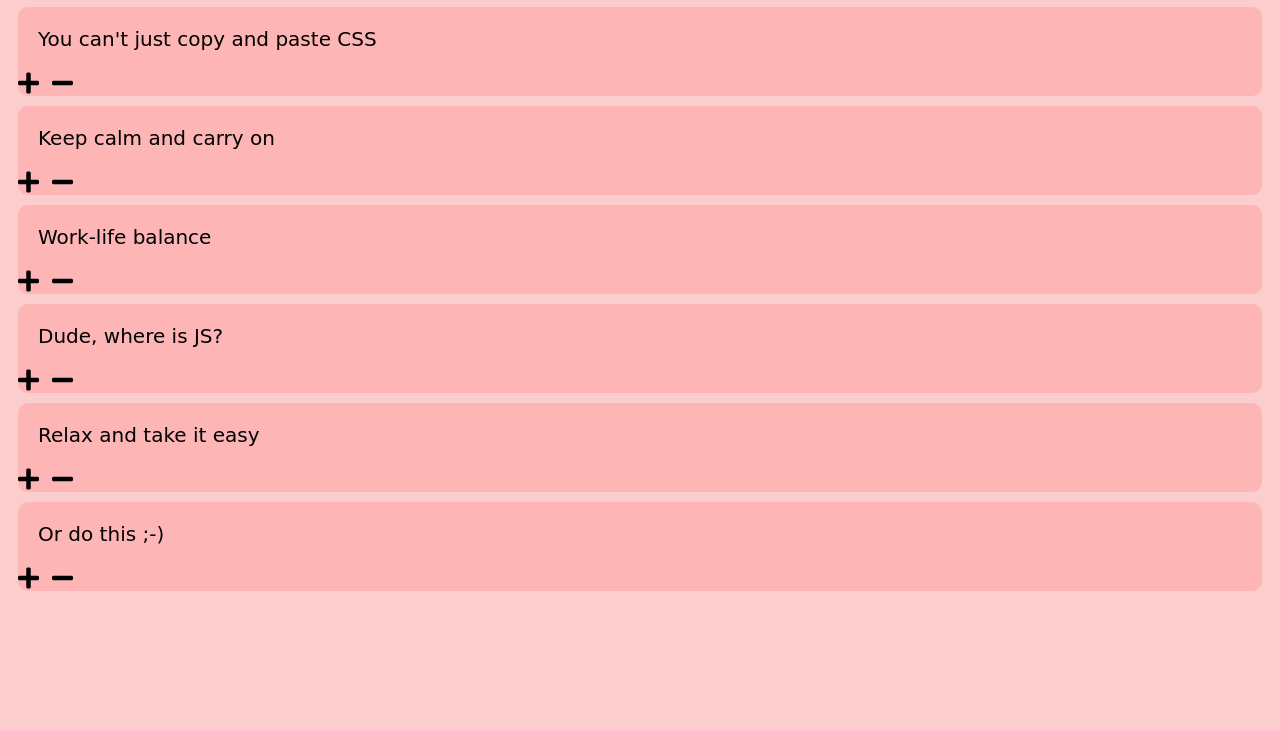
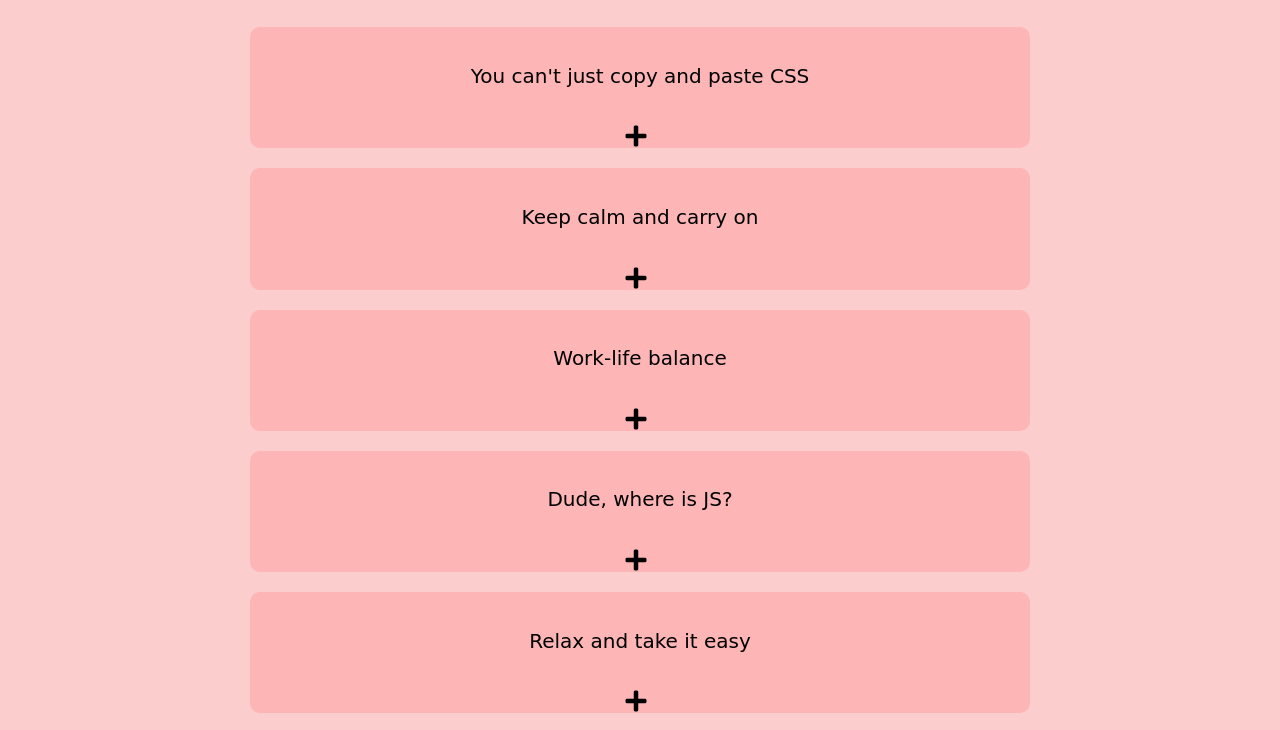
Before and after one commit to anastasi-ya91/cssBayan, a plain HTML site: page index.html in a window 1280 px wide. Shown: the part 140-870 px from the top of the page. Before the commit the page ends 800 px from the top, so only its background shows below. Drawn offline with Linux system fonts and the light colour scheme.

Commit message:
feat: some changes

```diff
--- a/index.html
+++ b/index.html
@@ -15,12 +15,13 @@
         <h3>CSS Bayan</h3>
     </header>
     <main>
+        <div class="accordion">
             <div tabindex="0" class="accordion-item">
             <h2 class="accordion-header">You can't just copy and paste CSS</h2>
-            <span class="accordion-icon fas fa-plus"></span>
-            <span class="accordion-icon fas fa-minus"></span>
+                <div class="accordion-icon fas fa-plus"></div>
+                <div class="accordion-icon fas fa-minus"></div>
                     <div class="accordion-content">
-                <img src="img/friendsFirst.gif" alt="Friends">
+                        <img class="first-mem" src="img/friendsFirst.gif" alt="Friends">
                     </div>
             </div>
             <div tabindex="0" class="accordion-item">
@@ -63,6 +64,7 @@
                     <img src="img/JoeyLast.gif" alt="Joey last one">
                 </div>
             </div>
+        </div>
     </main>
     <footer class="footer">
     </footer>
--- a/style.css
+++ b/style.css
@@ -1,6 +1,6 @@
-* {
-    box-sizing: border-box;
-  }
+html {
+    scroll-behavior: smooth;
+}
 
 body {
     background: #fbcdcd;
@@ -8,19 +8,20 @@ body {
 }
 .header {
     background: #fbcdcd;
-    position: static;
-    margin: 0 auto;
+    max-width: 800px;
+    margin: auto;
     padding: 20px;
     font-size: 1.5em;
 }
 
 .accordion {
-    max-width: 100%;
-    margin: 0 auto;
+    max-width: 800px;
+    margin: auto;
     padding: 20px;
     display:flex;
     flex-wrap: wrap;
     justify-content: center;
+    align-items: center;
 }
 
 .accordion-item {
@@ -29,39 +30,36 @@ body {
     background-color: #fdb5b5;
     border-radius: 10px;
     overflow: hidden;
+    transition: all 0.4s;
+    display: flex;
     flex-direction: column;
     align-items: center;
-    justify-content: center;
-    transition: all 0.4s ease;
 }
 
 .accordion-header {
     padding: 20px;
-    margin: 0;
-    display: flex;
-    align-items: center;
-    justify-content: space-between;
+    margin: right;
     font-size: 20px;
     font-weight: normal;
     font-weight: 400;
     cursor: pointer;
-    transition: background-color 0.4s ease;
+    transition: background-color 0.4s;
+    color: black;
 }
 
 .accordion-icon {
-    display: inline-block;
     font-size: 1.5rem;
     margin-right: 0.5rem;
     pointer-events: none;
-    transition: 0.4s ease-out;
+    transition: 0.4s;
 }
 
-.accordion-item:active .accordion-icon.fa-plus {
+.accordion-item:focus .accordion-icon.fa-plus {
     display: none;
 }
 
-.accordion-item:not(.active) .accordion-icon.fa-minus{
-    display: inline-block;
+.accordion-item:not(.focus) .accordion-icon.fa-minus {
+    display: none;
 }
 
 .accordion-content {
@@ -70,7 +68,23 @@ body {
     line-height: 1.5;
     display: none;
     overflow: hidden;
-    transition: 0.4 easy-out;
+    transition: 0.4s;
+}
+
+img:hover,
+img:focus,
+img:active {
+    transition: all 0.4s;
+}
+
+.first-mem {
+    transition: transform 0.4s;
+}
+
+.first-mem:hover,
+.first-mem:focus,
+.first-mem:active {
+    transform: scale(1.2);
 }
 
 /* */
@@ -96,6 +110,7 @@ body {
         display: block;
         outline: none;
     }
+
     .accordion-item {
         flex: 1 1 calc(50% - 20 px);
         font-family: 'Tilt Neon', cursive;
@@ -109,6 +124,9 @@ body {
     .accordion-item:hover .accordion-content {
         display: block;
     }
+    .accordion-header:hover {
+        color: crimson;
+    }
     .accordion-item {
         flex: 1 1 calc(33.33% - 20 px);
         font-family: 'Ubuntu', sans-serif;
```
Lines whose indentation alone changed are shown as unchanged.
